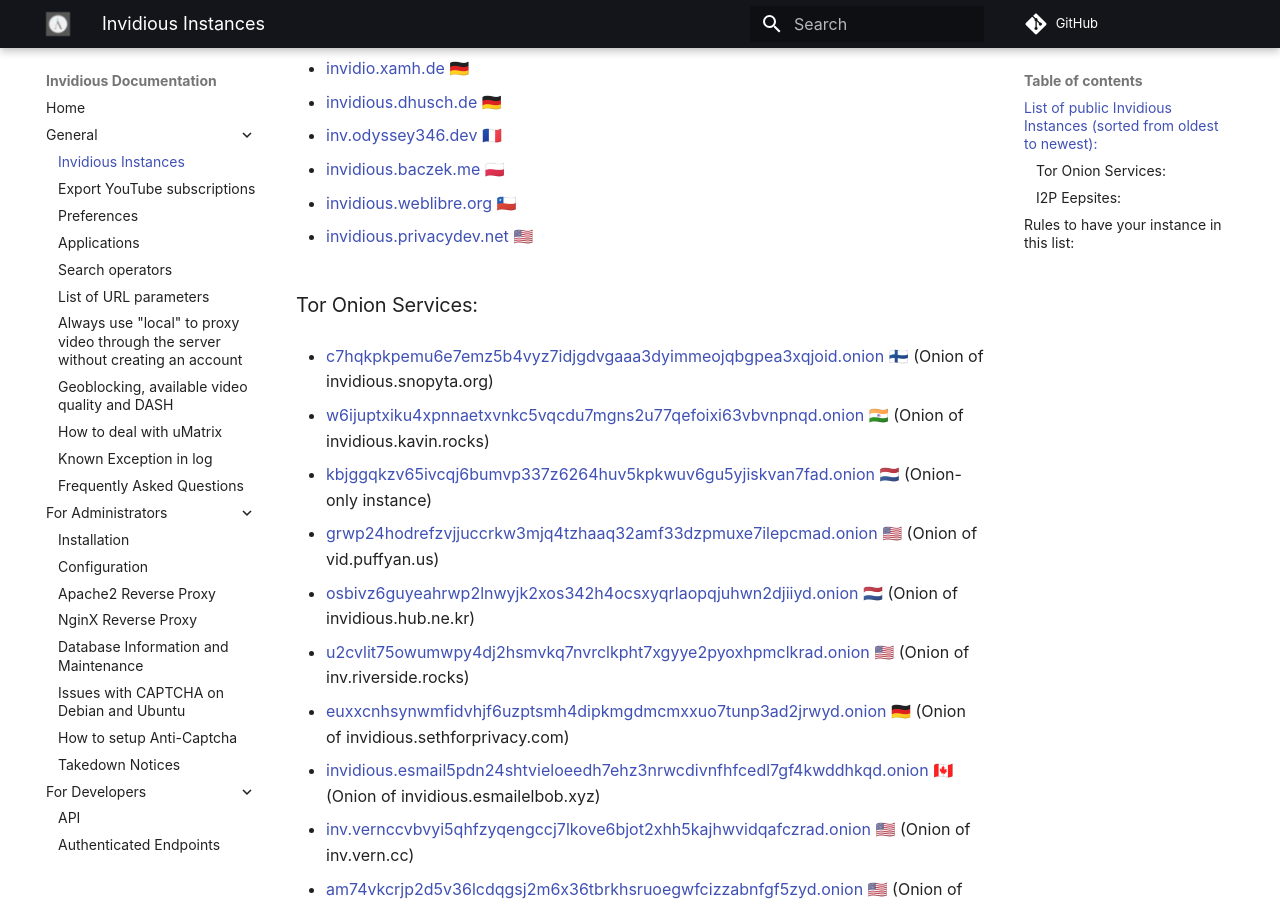
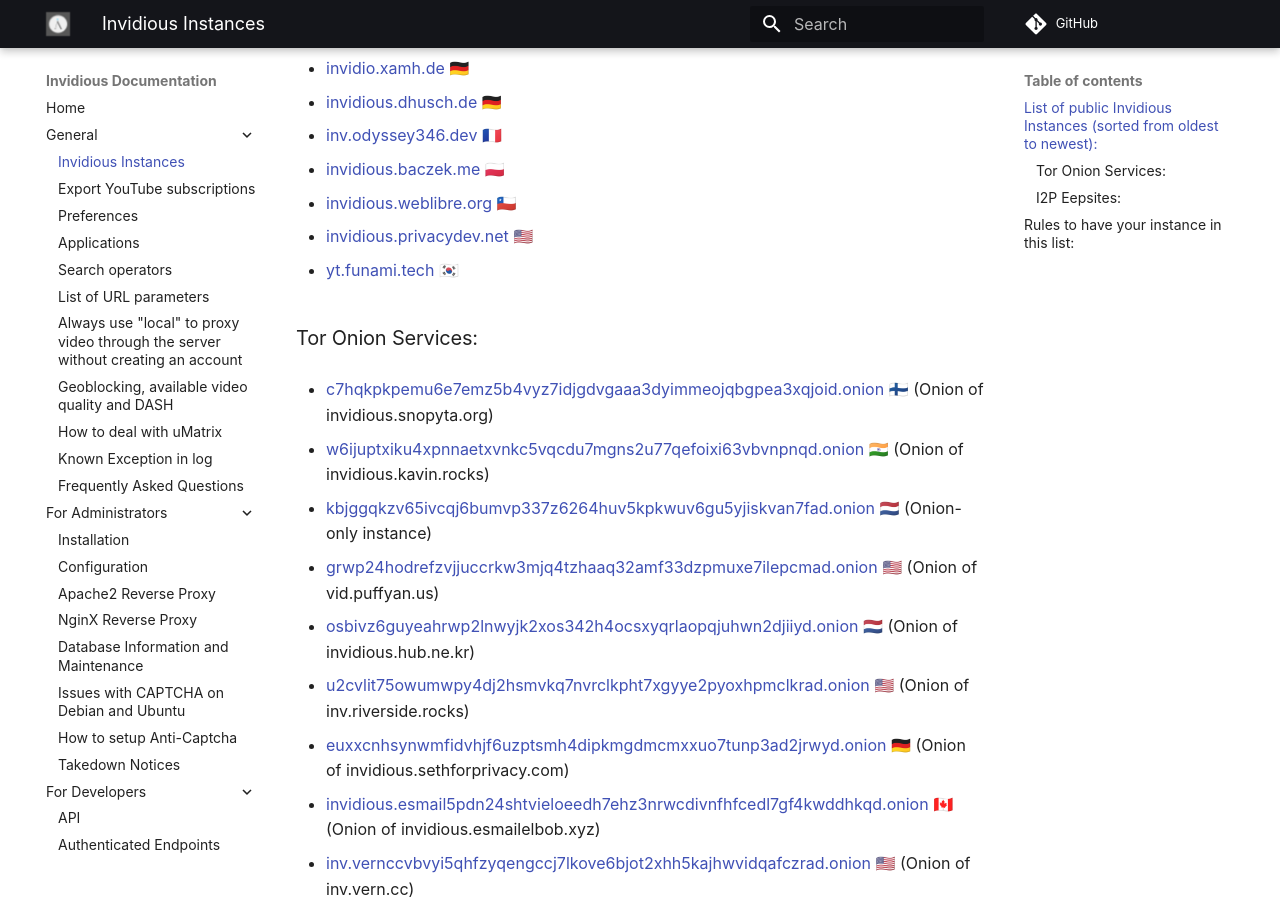
Before and after one commit to iv-org/documentation, an MkDocs documentation site: the page built from docs/instances.md, in a window 1280 px wide and 900 px high, scrolled down 1010 px. Built offline with MkDocs 1.6.1 and Material for MkDocs 9.7.7, drawn with Linux system fonts in a browser that asks for light colours; comment, search, counter and statistics services are not loaded.

Commit message:
Add yt.funami.tech
Closes #281

```diff
--- a/docs/instances.md
+++ b/docs/instances.md
@@ -52,6 +52,8 @@
 
 * [invidious.privacydev.net](https://invidious.privacydev.net) 🇺🇸
 
+* [yt.funami.tech](https://yt.funami.tech) 🇰🇷
+
 ### Tor Onion Services:
 * [c7hqkpkpemu6e7emz5b4vyz7idjgdvgaaa3dyimmeojqbgpea3xqjoid.onion](http://c7hqkpkpemu6e7emz5b4vyz7idjgdvgaaa3dyimmeojqbgpea3xqjoid.onion) 🇫🇮 (Onion of invidious.snopyta.org)
 
```
